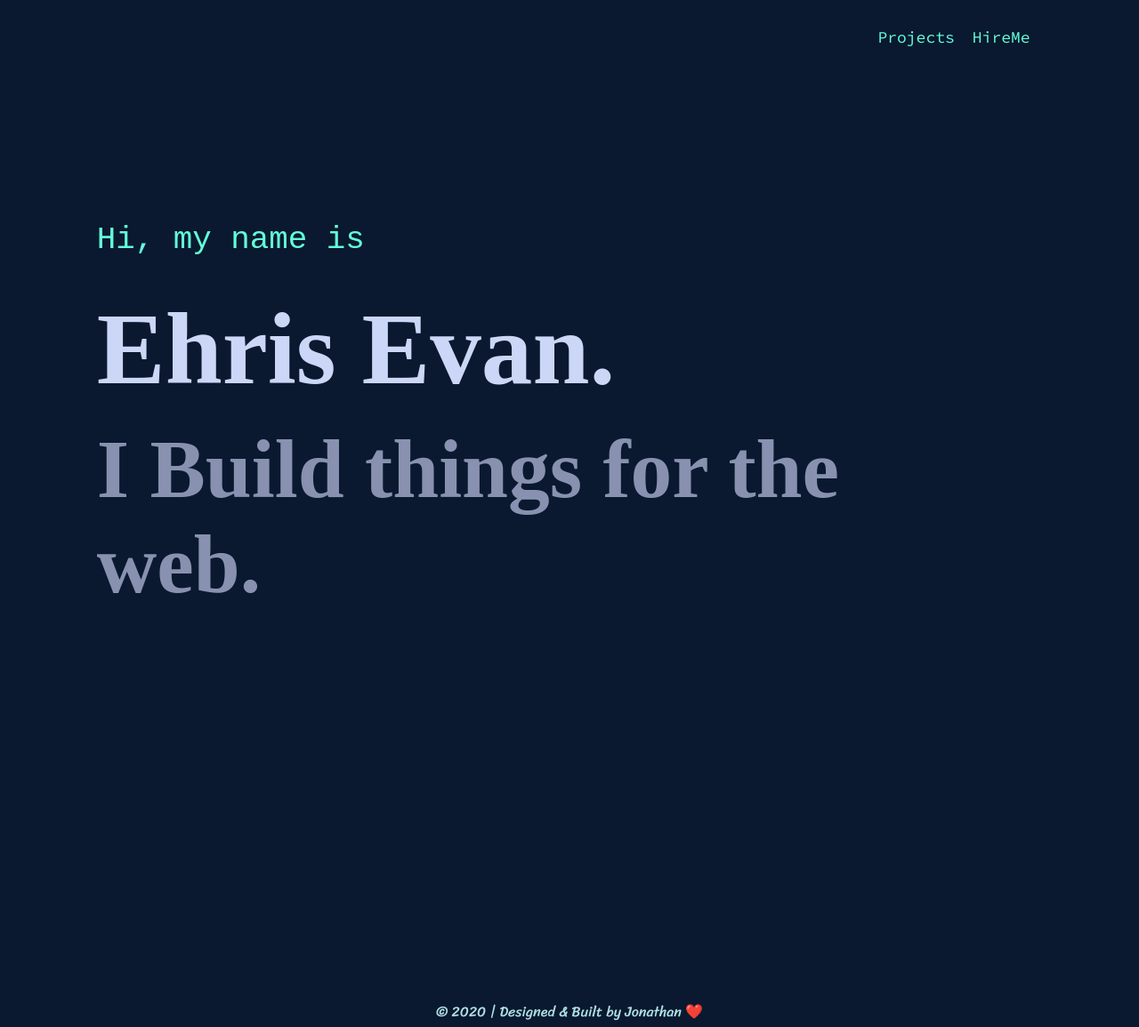
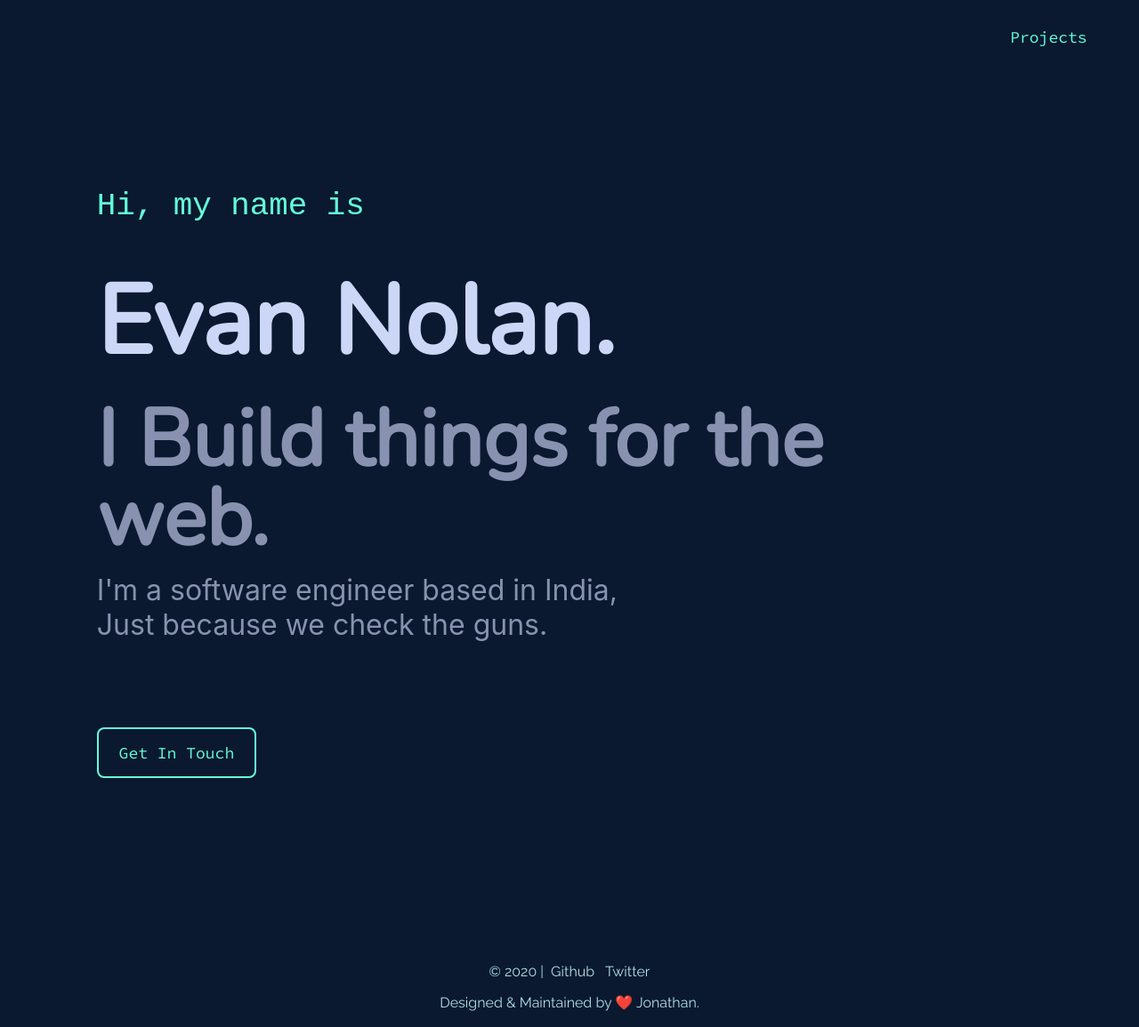
Before and after one commit to Sai7xp/gatsby-keanu-blog, a Gatsby site: page / in a window 1280 px wide. Shown: the whole page at 89% size. Built offline with nearby package versions, Linux system fonts and the light colour scheme; Gatsby itself is replaced by a stand-in of ours; a web font is replaced by a local one.

Commit message:
final touch

```diff
--- a/gatsby-config.js
+++ b/gatsby-config.js
@@ -22,10 +22,10 @@ module.exports = {
         name: `gatsby-starter-default`,
         short_name: `starter`,
         start_url: `/`,
-        background_color: `#663399`,
-        theme_color: `#663399`,
+        background_color: `#64ffda`,
+        theme_color: `#64ffda`,
         display: `minimal-ui`,
-        icon: `src/images/gatsby-icon.png`, // This path is relative to the root of the site.
+        icon: `src/images/icon.png`, // This path is relative to the root of the site.
       },
     },
 
--- a/src/components/footer.js
+++ b/src/components/footer.js
@@ -2,8 +2,9 @@ import React from 'react'
 import "../components/styles/footer.css"
 export default function footer() {
     return (
-        <div>
-            <p className="ftrtext">&copy; 2020 | Designed & Built by Jonathan ❤️</p>
+        <div className="footerbody">
+            <p className="ftrtext">&copy; 2020 |  &nbsp;Github &nbsp; Twitter</p>
+        <p className="ftrtext">Designed & Maintained by ❤️ Jonathan.</p>
         </div>
     )
 }
--- a/src/components/header.js
+++ b/src/components/header.js
@@ -8,7 +8,7 @@ export default function header() {
         <AniLink cover to="projects" bg="#663399">
 
           <a>Projects</a>
-          <a>HireMe</a>
+          {/* <a>HireMe</a> */}
         </AniLink>
        {/*  <AniLink cover to="projects" bg="#663399">
           <a>Projects</a>
--- a/src/components/styles/footer.css
+++ b/src/components/styles/footer.css
@@ -1,7 +1,14 @@
 @import url('https://fonts.googleapis.com/css?family=Sriracha&display=swap');
+@import url('https://fonts.googleapis.com/css?family=Poppins&display=swap');
+@import url('https://fonts.googleapis.com/css?family=Poppins|Raleway&display=swap');
 .ftrtext{
     text-align: center;
     color: powderblue;
-    font-family: 'Sriracha' , cursive;
-    margin-top: 34%;
+    font-family: 'Raleway', sans-serif;
+    /* margin-top: 34%; */
+    margin-bottom: 0;
 }
+.footerbody{
+    bottom: 0;
+    /* position: fixed; */
+}
--- a/src/components/styles/style.css
+++ b/src/components/styles/style.css
@@ -1,8 +1,10 @@
-@import url('https://fonts.googleapis.com/css?family=Montserrat&display=swap');
-@import url('https://fonts.googleapis.com/css?family=Tomorrow&display=swap');
-@import url('https://fonts.googleapis.com/css?family=Source+Code+Pro&display=swap');
-@import url('https://fonts.googleapis.com/css?family=PT+Mono|Poppins&display=swap');
-.homepage{
+@import url('https://fonts.googleapis.com/css?family=Montserrat:700&display=swap');
+@import url('https://fonts.googleapis.com/css?family=Lora|Ubuntu&display=swap');
+@import url('https://fonts.googleapis.com/css?family=Source+Code+Pro|Source+Sans+Pro&display=swap');
+@import url("https://fonts.googleapis.com/css?family=PT+Mono|Poppins&display=swap");
+@import url("https://fonts.googleapis.com/css?family=Nunito|Nunito+Sans&display=swap");
+@import url('https://fonts.googleapis.com/css?family=Poppins|Raleway&display=swap');
+.homepage {
   /* background-color: #0A192F; */
   /* background: url('https://wallpaperplay.com/walls/full/9/3/b/60600.jpg'); */
   background-repeat: no-repeat;
@@ -13,55 +15,103 @@
   margin-top: 5%;
   /* height: 100vh; */
 }
-.homepage2{
+.homepage2 {
   height: 100vh;
   background-color: white;
   align-items: center;
   display: flex;
   justify-content: right;
 }
-html,body{
+html,
+body {
   margin: 0;
   padding: 0;
-  background-color: #0A192F ;
-
+  background-color: #0a192f;
 }
-.intro1{
-  margin-top: 13%;
+.intro1 {
+  margin-top: 10vw;
   margin-left: 8.5%;
-  color: #64FFDA;
+  color: #64ffda;
   font-size: 2.8vmax;
   transition-delay: 100ms;
-  font-family: 'PT Mono', monospace;
+  font-family: "PT Mono", monospace;
 }
 
-h2{
-color: #CCD6F6;
-font-size: 9vw;
-margin-left:8.5%;
+h2 {
+  color: #ccd6f6;
+  font-size: 8.5vw;
+  margin-left: 8.5%;
   margin-top: 0;
+  font-weight: 9000;
+  /* font-family: 'Ubuntu', sans-serif; */
+  /* font-family: 'Source Code Pro', monospace; */
+  /* font-family: 'Source Sans Pro', sans-serif; */
+  font-family: "Nunito", sans-serif;
+  margin-bottom: 14px;
+}
+h3 {
+  margin-top: 0;
+  margin-left: 8.5%;
+  font-family: "Nunito", sans-serif;
+  color: #8892b0;
+  line-height:01;
+  font-size: 7vw;
   margin-bottom: 15px;
 }
-h3{
-  margin-top: 0;
-  margin-left:8.5%;
-  color:#8892B0;
-  font-size: 7.3vw;
+.para {
+  margin-top: 8px;
+  font-family: Calibre, "San Francisco", "SF Pro Text", -apple-system, system-ui,
+    BlinkMacSystemFont, Roboto, "Helvetica Neue", "Segoe UI", Arial, sans-serif;
+    color: #8892b0;
+    margin-left: 8.5%;
+    font-size: 2.5vmax;
 }
 /* header style */
 .topnav {
   overflow: hidden;
-  margin-right: 8%;
+  margin-right: 3%;
 }
 
  .topnav a {
-  float:right;
-  font-family: 'Source Code Pro', sans-serif;
-  color: #64FFDA;
+  float: right;
+  font-family: "Source Code Pro", sans-serif;
+  color: #64ffda;
   text-align: center;
   display: flex;
   /* justify-content:sp; */
   padding: 15px 10px;
   text-decoration: none;
-  font-size:18px;
+  font-size: 18px;
 }
+.btnlink{
+  float: right;
+  font-family: "Source Code Pro", sans-serif;
+  color: #64ffda;
+  text-align: center;
+  display: flex;
+  /* justify-content:sp; */
+  padding: 15px 10px;
+  text-decoration: none;
+  font-size: 18px;
+}
+
+/* button css part */
+.button {
+  background-color: #64ffda; /* Green */
+  border: none;
+  border-radius: 8px;
+  padding: 0.00001vw 1vw;
+  text-align: center;
+  text-decoration: none;
+  display: inline-block;
+  font-size: 20px;
+  margin: 4px 2px;
+  font-family: "Source Code Pro", monospace;
+  cursor: pointer;
+  background-color: #0a192f;
+  color: #64ffda;
+  margin-left: 8.5% ;
+  margin-top: 5vw;
+  margin-bottom: 15vw;
+  border: 2px solid #64ffda;
+}
--- a/src/pages/index.js
+++ b/src/pages/index.js
@@ -3,7 +3,6 @@ import AniLink from "gatsby-plugin-transition-link/AniLink"
 import Image from "../components/image"
 import SEO from "../components/seo"
 import "../components/styles/style.css"
-import Button from 'react-bootstrap/Button'
 import Footer from "../components/footer"
 import Header from "../components/header"
 const IndexPage = () => (
@@ -12,9 +11,14 @@ const IndexPage = () => (
   <div className="homepage">
     <SEO title="Jonathan" />
     <p className="intro1">Hi, my name is</p>
-    <h2 className="introname">Ehris Evan.</h2>
+    <h2 className="introname">Evan Nolan.</h2>
+
     <h3>I Build things for the<br /> web.</h3>
-    {/* <div style={{ maxWidth: `100px`, marginBottom: `1.45rem` }}>
+
+    <p className="para">I'm a software engineer based in India, <br />
+    Just because we check the guns.</p>
+    <button className="button"><a className="btnlink" href="mailto:sumanth77snehi@gmail.com">Get In Touch</a></button>
+    {/* <div style={{ maxWidth: `100px`, marginB `1.45rem` }}>
       <Image />
     </div> */}
     {/* <AniLink cover to="projects" bg="#663399">
```
Also changed, not shown: src/images/icon1.png (added). Lines whose indentation alone changed are shown as unchanged.
